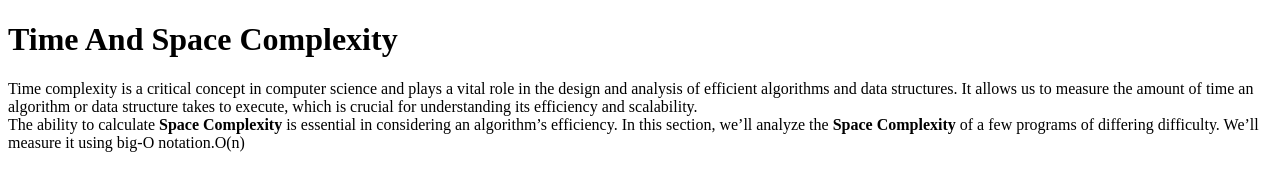
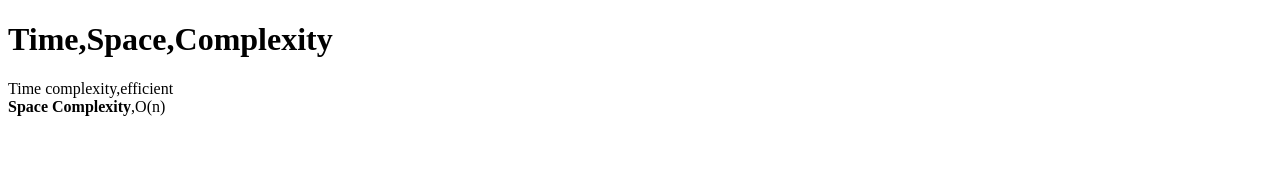
Before and after one commit to acciojob/time-and-space-complexity-amish-11, a website: page main.html in a window 1280 px wide. Drawn offline with Linux system fonts and the light colour scheme.

Commit message:
created a submission

```diff
--- a/main.html
+++ b/main.html
@@ -8,10 +8,9 @@
 
 <body>
 	<!-- the entire body must be written by student -->
-	<h1>Time And Space Complexity</h1>
-	<p>Time complexity is a critical concept in computer science and plays a vital role in the design and analysis of efficient algorithms and data structures. It allows us to measure the amount of time an algorithm or data structure takes to execute, which is crucial for understanding its efficiency and scalability.
-	<br>
-	The ability to calculate <b>Space Complexity</b> is essential in considering an algorithm’s efficiency. In this section, we’ll analyze the <b>Space Complexity</b> of a few programs of differing difficulty. We’ll measure it using big-O notation.O(n)</p>
+	 <h1>Time,Space,Complexity</h1>
+	<p>Time complexity,efficient<br>
+		<b>Space Complexity</b>,O(n)</p>
     <script type="text/javascript" src="./script.js">
 </script>
 
```
